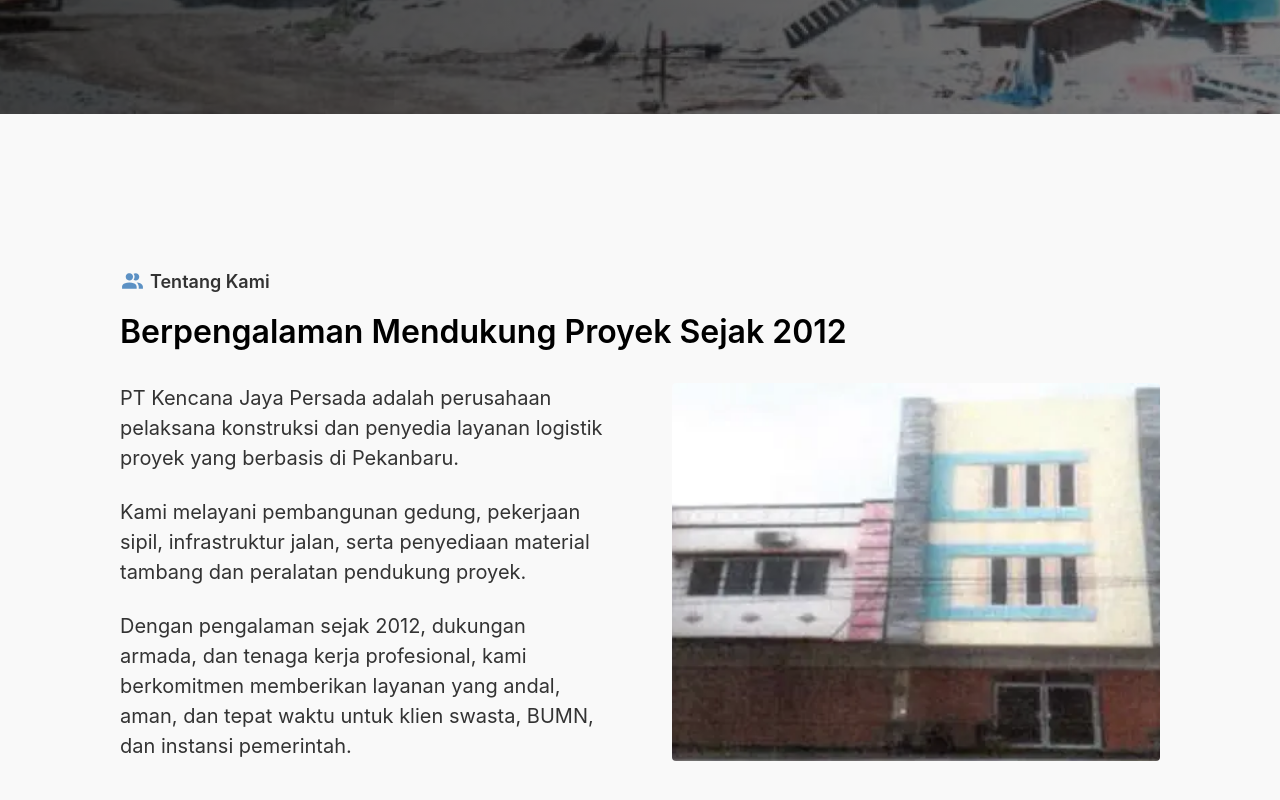
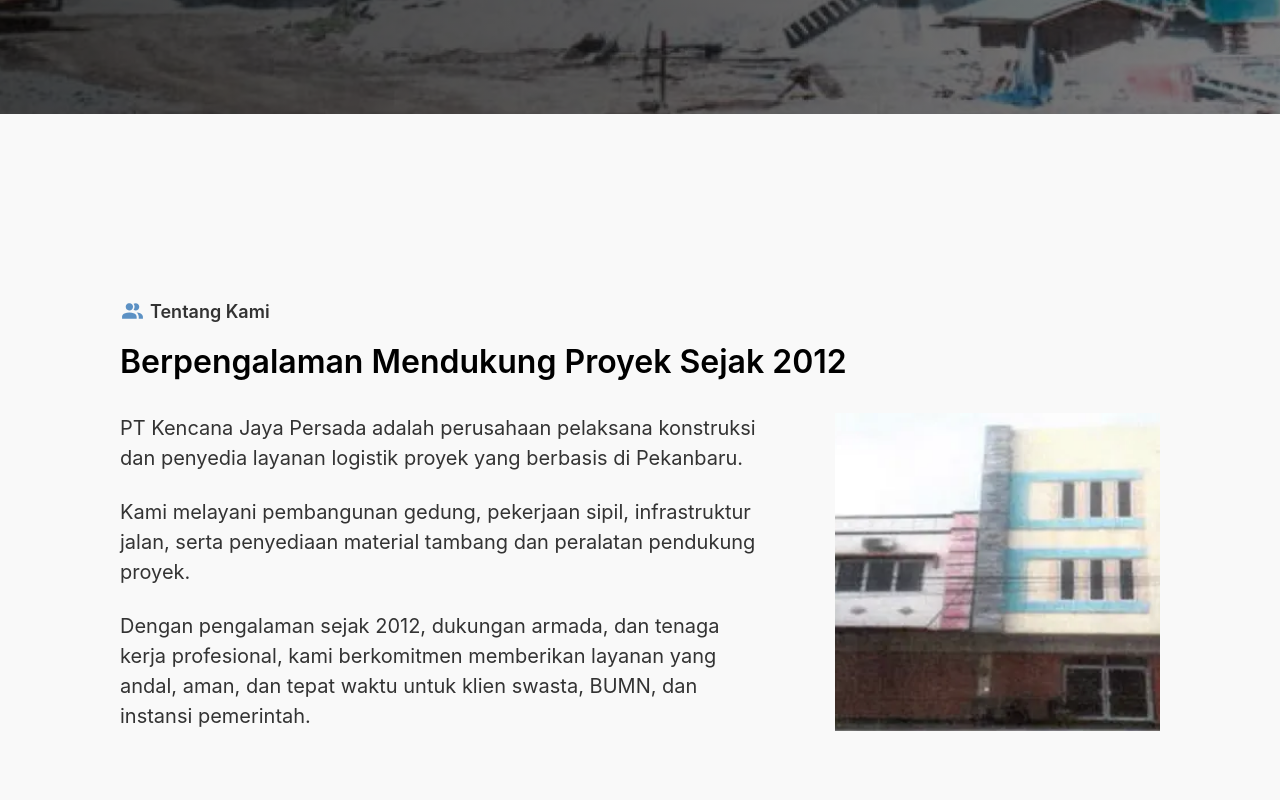
Before and after one commit to jasonjahja/KJP-Website, a React (Vite) app: page / in a window 1280 px wide. Shown: the part 686-1486 px from the top of the page. Built offline with nearby package versions, Linux system fonts and the light colour scheme.

Commit message:
style(about): polish about desktop

```diff
--- a/src/sections/About.jsx
+++ b/src/sections/About.jsx
@@ -31,7 +31,7 @@
         <div className="flex flex-col md:flex-row gap-16 text-bw8 mt-30">
 
           {/* Left Text */}
-          <div className="flex-1 max-w-[710px] space-y-6 text-b2">
+          <div className="flex-2 max-w-[710px] space-y-6 text-b2">
             <p>
               PT Kencana Jaya Persada adalah perusahaan pelaksana konstruksi dan
               penyedia layanan logistik proyek yang berbasis di Pekanbaru.
@@ -57,9 +57,8 @@
               src={aboutImg}
               alt="Gedung Perusahaan"
               className="
-                w-full max-w-[520px]
+                w-full max-w-[440px]
                 object-cover
-                rounded-sm
               "
             />
           </div>
```
